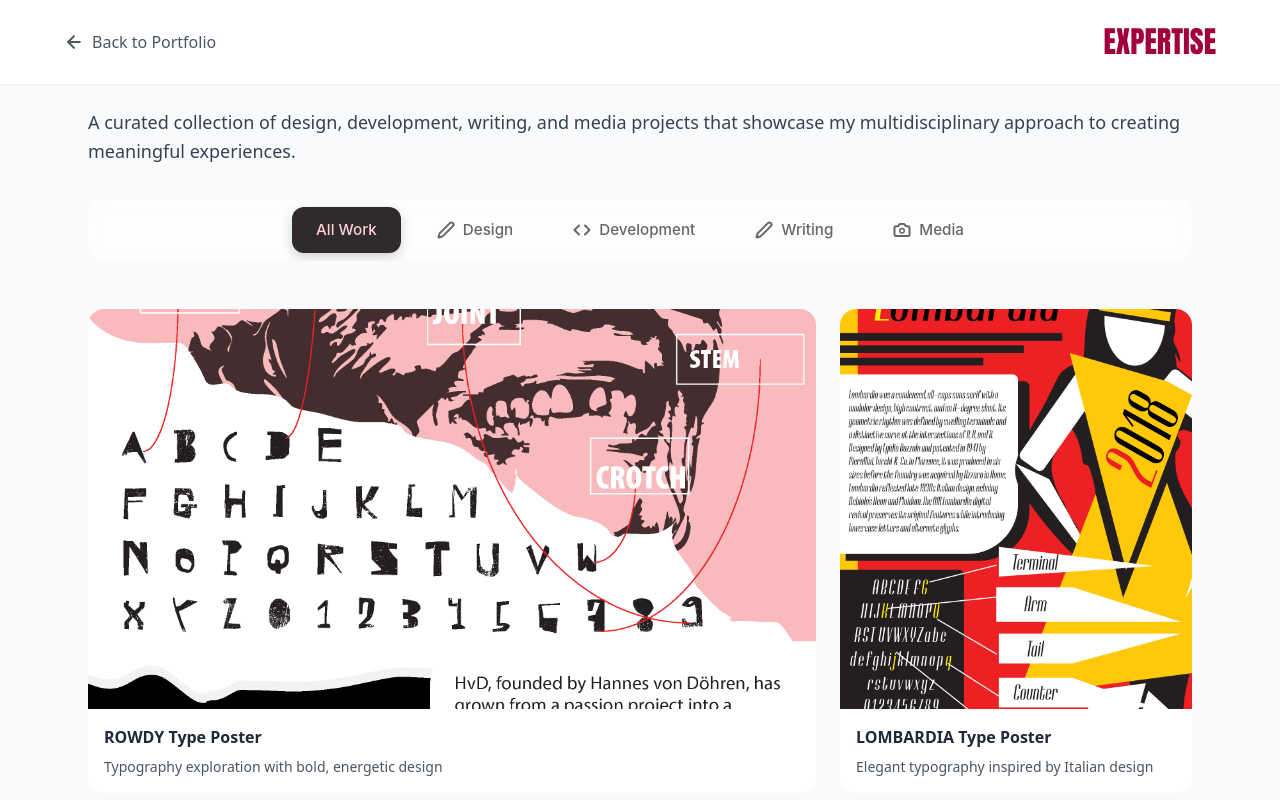
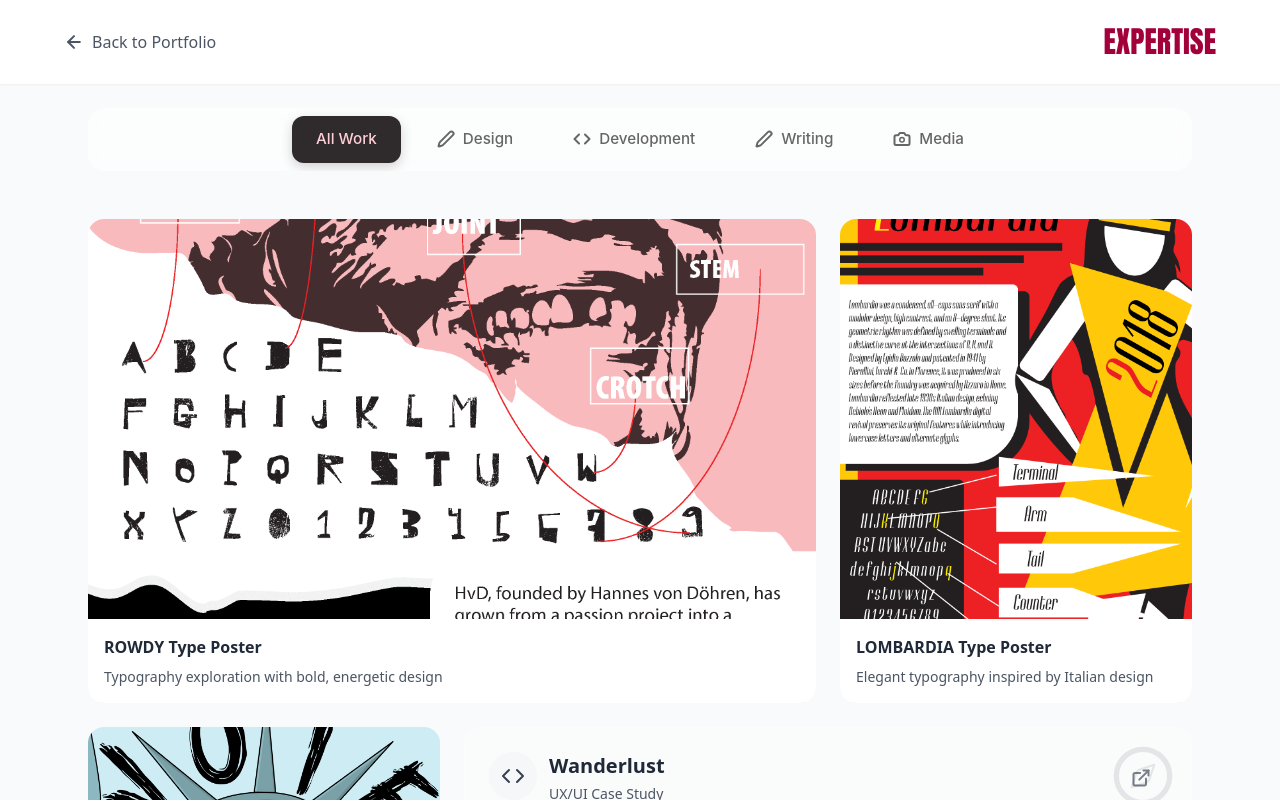
Before and after one commit to samifaith/my-portfolio, a React (Create React App) app: page /expertise in a window 1280 px wide. Shown: the top 800 px of the page. Built offline with nearby package versions, Linux system fonts and the light colour scheme; a web font is replaced by a local one.

Commit message:
removed title of expertise page

```diff
--- a/src/pages/ExpertisePage.js
+++ b/src/pages/ExpertisePage.js
@@ -120,7 +120,7 @@ const ExpertisePage = () => {
 	return (
 		<PageLayout
 			title="EXPERTISE"
-			description="A curated collection of design, development, writing, and media projects that showcase my multidisciplinary approach to creating meaningful experiences."
+			// description="A curated collection of design, development, writing, and media projects that showcase my multidisciplinary approach to creating meaningful experiences."
 			showModal={!!selectedProject}
 			selectedProject={selectedProject}
 			onCloseModal={() => setSelectedProject(null)}
```
